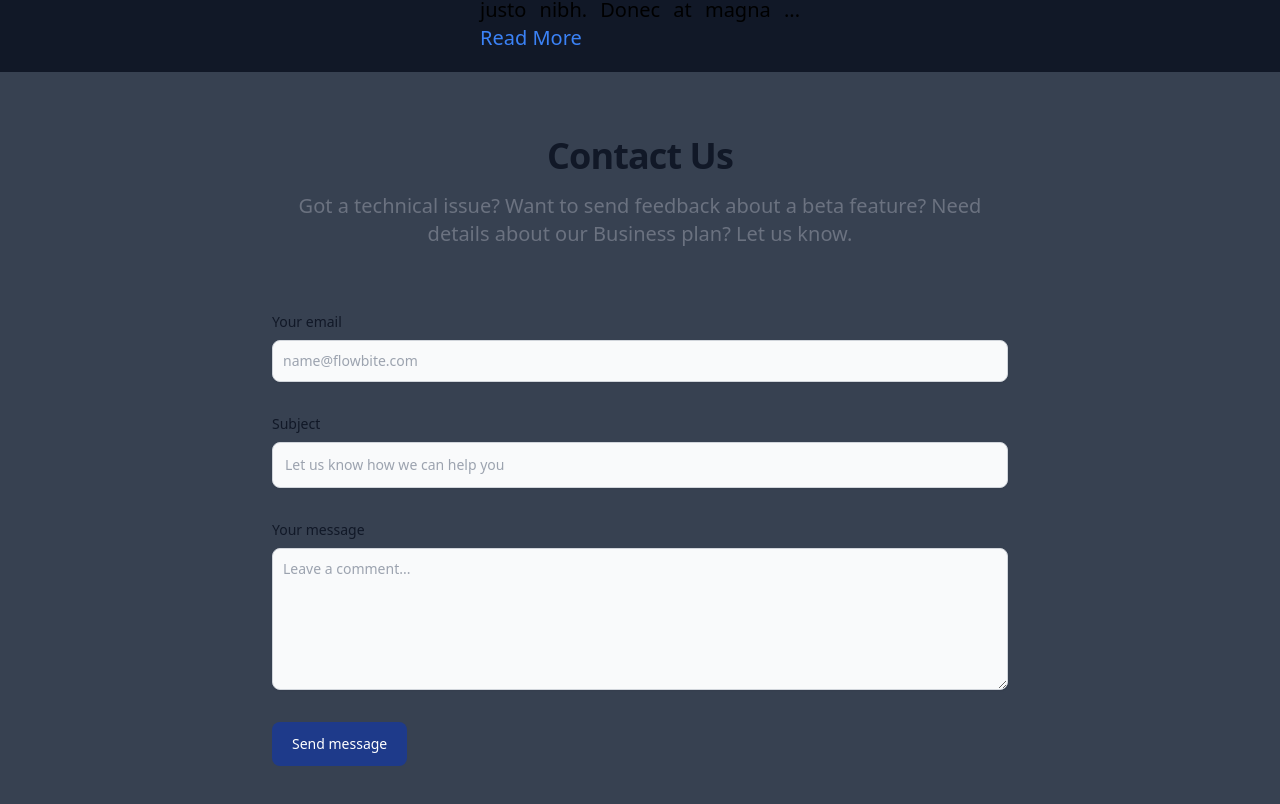
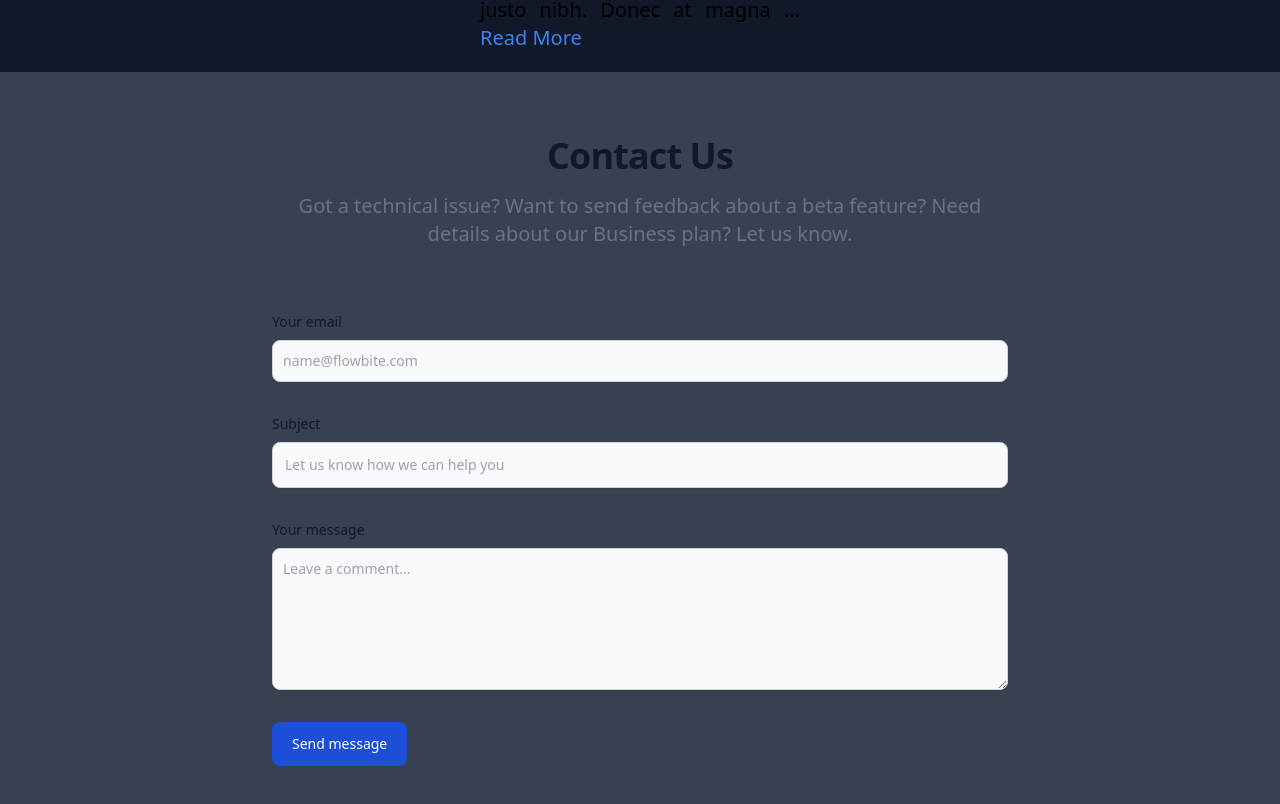
Before and after one commit to zernrack/ImpactVille-Assessment, a React (Vite) app in the folder landingpage/: page / in a window 1280 px wide. Shown: the part 2476-3280 px from the top of the page. Built offline with nearby package versions, Linux system fonts and the light colour scheme.

Commit message:
Update color pattern

```diff
--- a/landingpage/src/components/ContactsForm.jsx
+++ b/landingpage/src/components/ContactsForm.jsx
@@ -20,7 +20,7 @@ export default function ContactsForm() {
             <input
               type="email"
               id="email"
-              className="shadow-sm bg-gray-50 border border-gray-300 text-gray-900 text-sm rounded-lg focus:ring-primary-500 focus:border-primary-500 block w-full p-2.5 dark:bg-gray-900 dark:border-gray-600 dark:placeholder-gray-400 dark:text-white dark:focus:ring-primary-500 dark:focus:border-primary-500 dark:shadow-sm-light"
+              className="shadow-sm bg-gray-50 border border-gray-300 text-gray-900 text-sm rounded-lg focus:ring-primary-500 focus:border-primary-500 block w-full p-2.5 dark:bg-gray-700 dark:border-gray-600 dark:placeholder-gray-400 dark:text-white dark:focus:ring-primary-500 dark:focus:border-primary-500 dark:shadow-sm-light"
               placeholder="name@flowbite.com"
               required
             />
@@ -35,7 +35,7 @@ export default function ContactsForm() {
             <input
               type="text"
               id="subject"
-              className="block w-full p-3 text-sm text-gray-900 border border-gray-300 rounded-lg shadow-sm bg-gray-50 focus:ring-primary-500 focus:border-primary-500 dark:bg-gray-900 dark:border-gray-600 dark:placeholder-gray-400 dark:text-white dark:focus:ring-primary-500 dark:focus:border-primary-500 dark:shadow-sm-light"
+              className="block w-full p-3 text-sm text-gray-900 border border-gray-300 rounded-lg shadow-sm bg-gray-50 focus:ring-primary-500 focus:border-primary-500 dark:bg-gray-700 dark:border-gray-600 dark:placeholder-gray-400 dark:text-white dark:focus:ring-primary-500 dark:focus:border-primary-500 dark:shadow-sm-light"
               placeholder="Let us know how we can help you"
               required
             />
@@ -50,13 +50,13 @@ export default function ContactsForm() {
             <textarea
               id="message"
               rows="6"
-              className="block p-2.5 w-full text-sm text-gray-900 bg-gray-50 rounded-lg shadow-sm border border-gray-300 focus:ring-primary-500 focus:border-primary-500 dark:bg-gray-900 dark:border-gray-600 dark:placeholder-gray-400 dark:text-white dark:focus:ring-primary-500 dark:focus:border-primary-500"
+              className="block p-2.5 w-full text-sm text-gray-900 bg-gray-50 rounded-lg shadow-sm border border-gray-300 focus:ring-primary-500 focus:border-primary-500 dark:bg-gray-700 dark:border-gray-600 dark:placeholder-gray-400 dark:text-white dark:focus:ring-primary-500 dark:focus:border-primary-500"
               placeholder="Leave a comment..."
             ></textarea>
           </div>
           <button
             type="submit"
-            className="px-5 py-3 text-sm font-medium text-center text-white bg-blue-900 rounded-lg sm:w-fit hover:bg-primary-800 focus:ring-4 focus:outline-none focus:ring-primary-300 dark:bg-primary-700 dark:hover:bg-primary-900 dark:focus:ring-primary-800"
+            className="px-5 py-3 text-sm font-medium text-center text-white bg-blue-700 rounded-lg sm:w-fit hover:bg-primary-800 focus:ring-4 focus:outline-none focus:ring-primary-300 dark:bg-primary-600 dark:hover:bg-primary-700 dark:focus:ring-primary-800"
           >
             Send message
           </button>
```
